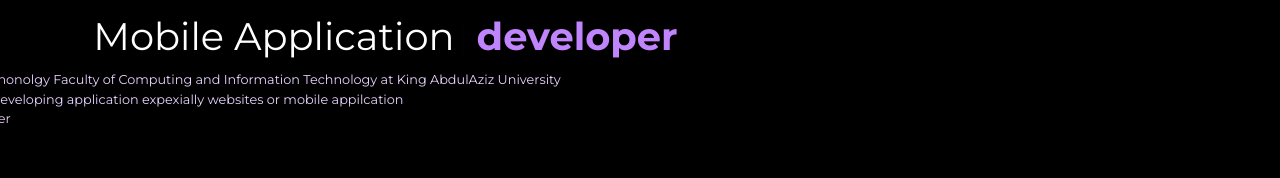
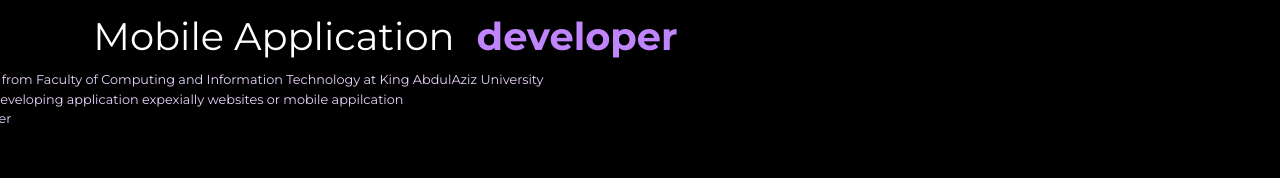
Before and after one commit to Mohanned-Rasheed/portfolio, a React (Vite) app: page / in a window 1280 px wide. Shown: the part 346-524 px from the top of the page. Built offline with nearby package versions, Linux system fonts and the light colour scheme.

Commit message:
update hero section

```diff
--- a/src/components/hero.jsx
+++ b/src/components/hero.jsx
@@ -35,10 +35,11 @@ function Hero() {
       <div className="absolute h-[105vh] w-[100%] z-10" />
 
       <Nav></Nav>
+
       {/* <Spline
-        className="absolute hidden z-0 "
-        scene="https://prod.spline.design/r9ISq204R8493YpB/scene.splinecode"
-      /> */}
+          className="absolute h-[50vh] z-0 "
+          scene="https://prod.spline.design/r9ISq204R8493YpB/scene.splinecode"
+        /> */}
 
       <div className="font-bold absolute md:mt-[30vh] mt-[20vh] max-md:text-center sm:ml-20 mx-5 z-20">
         <motion.div
@@ -74,11 +75,11 @@ function Hero() {
           transition={{ delay: 6, duration: 0.5 }}
           className=" md:text-[1vw] text-[1.8vw] max-sm:text-center lg:mt-6 mt-2 text-purple-200"
         >
-          I am an information techonolgy Faculty of Computing and Information
+          I am an fresh graduates from Faculty of Computing and Information
           Technology at King AbdulAziz University
           <br /> my currenlty focues is Developing application expexially
           websites or mobile appilcation
-          <br /> i can say i am a {soft} <Cursor />
+          <br /> I can say I am a {soft} <Cursor />
         </motion.div>
         <motion.div
           initial={{ y: 100, opacity: 0 }}
```
